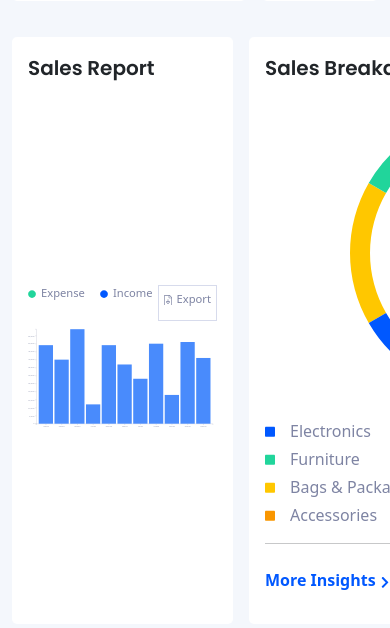
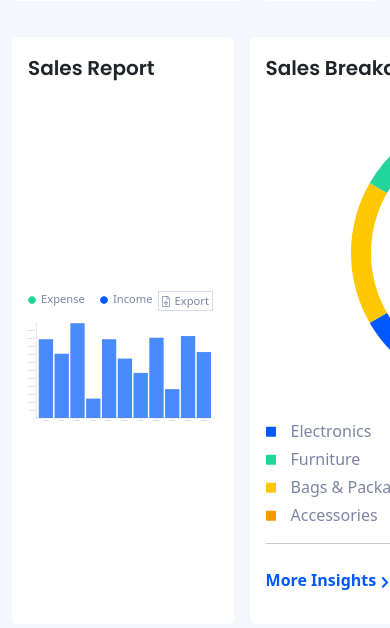
Before and after one commit to harrywhite87/my-dashboardlibrary-app, an Angular app: page /charts-page in a window 390 px wide. Shown: the part 1343-1971 px from the top of the page. Built offline with nearby package versions, Linux system fonts and the light colour scheme.

Commit message:
-pie-chart-page-update

```diff
--- a/src/app/app-routing.module.ts
+++ b/src/app/app-routing.module.ts
@@ -7,7 +7,7 @@ import { UiInventoryPageComponent } from './containers/ui-inventory-page/ui-inve
 import { PagegridComponent } from './RND/pagegrid/pagegrid.component'
 
 const routes: Routes = [
-  {path: '', redirectTo: '/ui-inventory-page', pathMatch: 'full'},
+  {path: '', redirectTo: '/charts-page', pathMatch: 'full'},
   {path: 'pagernd', component: PagerndComponent},
   {path: 'pagegrid', component: PagegridComponent},
   {path: 'ui-inventory-page', component: UiInventoryPageComponent},
--- a/src/app/components/item-barchart/item-barchart.component.html
+++ b/src/app/components/item-barchart/item-barchart.component.html
@@ -13,12 +13,13 @@
         <p class="text1" style="color: #7e84a3;">Income</p>
     </div>
     <span style="margin-right: auto;"></span>
-    <div style="display: flex; padding: 5px; border: 1px solid #d7dbec;">
-        <div style="margin-right: 5px;">
+    <div class="ROW12-6-1-flexbox-row ROW12-6-1-flexbox-row-3">
+        <div>
             <svg class="icon1 ROW9-flexbox-row-1-1" style="fill: #7e84a3;" xmlns="http://www.w3.org/2000/svg" viewBox="0 0 384 512">
                 <path d="M369.9 97.98L286.02 14.1c-9-9-21.2-14.1-33.89-14.1H47.99C21.5.1 0 21.6 0 48.09v415.92C0 490.5 21.5 512 47.99 512h288.02c26.49 0 47.99-21.5 47.99-47.99V131.97c0-12.69-5.1-24.99-14.1-33.99zM256.03 32.59c2.8.7 5.3 2.1 7.4 4.2l83.88 83.88c2.1 2.1 3.5 4.6 4.2 7.4h-95.48V32.59zm95.98 431.42c0 8.8-7.2 16-16 16H47.99c-8.8 0-16-7.2-16-16V48.09c0-8.8 7.2-16.09 16-16.09h176.04v104.07c0 13.3 10.7 23.93 24 23.93h103.98v304.01zM208 216c0-4.42-3.58-8-8-8h-16c-4.42 0-8 3.58-8 8v88.02h-52.66c-11 0-20.59 6.41-25 16.72-4.5 10.52-2.38 22.62 5.44 30.81l68.12 71.78c5.34 5.59 12.47 8.69 20.09 8.69s14.75-3.09 20.09-8.7l68.12-71.75c7.81-8.2 9.94-20.31 5.44-30.83-4.41-10.31-14-16.72-25-16.72H208V216zm42.84 120.02l-58.84 62-58.84-62h117.68z"/>
             </svg>
         </div>
+        <span style="margin-right: 5px;"></span>
         <div >
             <p class="text1" style="color: #7e84a3;">Export</p>
         </div>
--- a/src/app/components/item-barchart/item-barchart.component.scss
+++ b/src/app/components/item-barchart/item-barchart.component.scss
@@ -1,5 +1,6 @@
 #barChart {
     color: #9297b1;
+    height: auto;
 }
 //ROW12-6-1
 .ROW12-6-1-flexbox-container {
@@ -11,8 +12,17 @@
 .ROW12-6-1-flexbox-row-1 {
 }
 
-#barChart {
-    height: auto;
+.ROW9-flexbox-row-1-1 {
+
+}
+
+.ROW12-6-1-flexbox-row-3 {
+    display: flex;
+    width: 100px;
+    height: 40px;
+    padding: 7px 5px 10px 18px;
+    border: 1px solid #d7dbec;
+    border-radius: 3px;
 }
 
 .space-btwn {
@@ -44,6 +54,14 @@
         top: -0.3em;
         position: relative;
     }
+    .ROW12-6-1-flexbox-row-3 {
+        display: flex;
+        width: 55px;
+        height: 20px;
+        padding: 1px 1px 2px 3px;
+        border: 1px solid #d7dbec;
+        border-radius: 0px;
+    }
 }
 @media (min-width: 768px) {
     #barChart {
--- a/src/app/components/item-cards/item-cards.component.scss
+++ b/src/app/components/item-cards/item-cards.component.scss
@@ -115,7 +115,7 @@ h4 {
 //ROW12-3
 .ROW12-3-flexbox-container {
     display: flex;
-    justify-content: flex-start; //will center the columns
+    justify-content: flex-start; //center columns
 }
 .ROW12-3-flexbox-row {
     width: 40px;
@@ -135,8 +135,8 @@ h4 {
 .ROW12-4-flexbox-container {
     display: flex;
     flex-direction: column;
-    justify-content: center; //makes horizontally center
-    align-items: center; //makes vertically center
+    justify-content: center; //center horizontally
+    align-items: center; //center vertically
 }
 .ROW12-4-flexbox-row {
     width: 5px;
@@ -168,14 +168,14 @@ h4 {
 }
 .ROW12-4-1-flexbox-container {
     display: flex;
-    justify-content: flex-start; //will center the columns
+    justify-content: flex-start; //center columns
 }
 //ROW12-5
 .ROW12-5-flexbox-container {
     display: flex;
     flex-direction: column;
-    justify-content: flex-end; //makes horizontally center
-    align-items: center; //makes vertically center
+    justify-content: flex-end; //center horizontally
+    align-items: center; //center vertically
 }
 .ROW12-5-flexbox-row {
     margin-bottom: 4px;
@@ -217,8 +217,8 @@ h4 {
 .ROW12-6-flexbox-container {
     display: flex;
     flex-direction: column;
-    justify-content: flex-start; //makes horizontally center
-    align-items: flex-start; //makes vertically center
+    justify-content: flex-start; //center horizontally
+    align-items: flex-start; //center vertically
 }
 .ROW12-6-flexbox-row {
 }
--- a/src/app/components/item-piechart/item-piechart.component.html
+++ b/src/app/components/item-piechart/item-piechart.component.html
@@ -3,7 +3,6 @@
 <div class="ROW12-6-1-flexbox-container mt-1">
     <div class="ROW12-6-1-flexbox-row">
         <svg class="icon1" style="fill: #0058ff;" xmlns="http://www.w3.org/2000/svg" viewBox="0 0 448 512"><path d="M400 32H48C21.5 32 0 53.5 0 80v352c0 26.5 21.5 48 48 48h352c26.5 0 48-21.5 48-48V80c0-26.5-21.5-48-48-48z"/></svg>
-        <!-- <svg class="icon1" style="fill: #21d59b; " xmlns="http://www.w3.org/2000/svg" viewBox="0 0 512 512"><path d="M256 8C119 8 8 119 8 256s111 248 248 248 248-111 248-248S393 8 256 8z"/></svg> -->
     </div>
     <div class="ROW12-6-1-flexbox-row ROW12-6-1-flexbox-row-2">
         <p class="text1" >Electronics</p>
@@ -12,7 +11,6 @@
 <div class="ROW12-6-1-flexbox-container mt-1">
     <div class="ROW12-6-1-flexbox-row">
         <svg class="icon1" style="fill: #21d59b;" xmlns="http://www.w3.org/2000/svg" viewBox="0 0 448 512"><path d="M400 32H48C21.5 32 0 53.5 0 80v352c0 26.5 21.5 48 48 48h352c26.5 0 48-21.5 48-48V80c0-26.5-21.5-48-48-48z"/></svg>
-        <!-- <svg class="icon1" style="fill: #21d59b; " xmlns="http://www.w3.org/2000/svg" viewBox="0 0 512 512"><path d="M256 8C119 8 8 119 8 256s111 248 248 248 248-111 248-248S393 8 256 8z"/></svg> -->
     </div>
     <div class="ROW12-6-1-flexbox-row ROW12-6-1-flexbox-row-2">
         <p class="text1" >Furniture</p>
@@ -21,7 +19,6 @@
 <div class="ROW12-6-1-flexbox-container mt-1">
     <div class="ROW12-6-1-flexbox-row">
         <svg class="icon1" style="fill: #ffc700;" xmlns="http://www.w3.org/2000/svg" viewBox="0 0 448 512"><path d="M400 32H48C21.5 32 0 53.5 0 80v352c0 26.5 21.5 48 48 48h352c26.5 0 48-21.5 48-48V80c0-26.5-21.5-48-48-48z"/></svg>
-        <!-- <svg class="icon1" style="fill: #21d59b; " xmlns="http://www.w3.org/2000/svg" viewBox="0 0 512 512"><path d="M256 8C119 8 8 119 8 256s111 248 248 248 248-111 248-248S393 8 256 8z"/></svg> -->
     </div>
     <div class="ROW12-6-1-flexbox-row ROW12-6-1-flexbox-row-2">
         <p class="text1" >Bags & Packages</p>
@@ -30,7 +27,6 @@
 <div class="ROW12-6-1-flexbox-container mt-1">
     <div class="ROW12-6-1-flexbox-row">
         <svg class="icon1" style="fill: #f99600;" xmlns="http://www.w3.org/2000/svg" viewBox="0 0 448 512"><path d="M400 32H48C21.5 32 0 53.5 0 80v352c0 26.5 21.5 48 48 48h352c26.5 0 48-21.5 48-48V80c0-26.5-21.5-48-48-48z"/></svg>
-        <!-- <svg class="icon1" style="fill: #21d59b; " xmlns="http://www.w3.org/2000/svg" viewBox="0 0 512 512"><path d="M256 8C119 8 8 119 8 256s111 248 248 248 248-111 248-248S393 8 256 8z"/></svg> -->
     </div>
     <div class="ROW12-6-1-flexbox-row ROW12-6-1-flexbox-row-2">
         <p class="text1" >Accessories</p>
--- a/src/app/containers/charts-page/charts-page.component.scss
+++ b/src/app/containers/charts-page/charts-page.component.scss
@@ -94,3 +94,5 @@ $paddingSize: 1em;
     grid-auto-rows: minmax(30px, auto);
     margin-bottom:  1em;
 }
+
+//final
```
Also changed, not shown: src/app/components/item-piechart/item-piechart.component.scss (+0 -12 lines), src/app/components/item-piechart/item-piechart.component.ts (+0 -7 lines).
